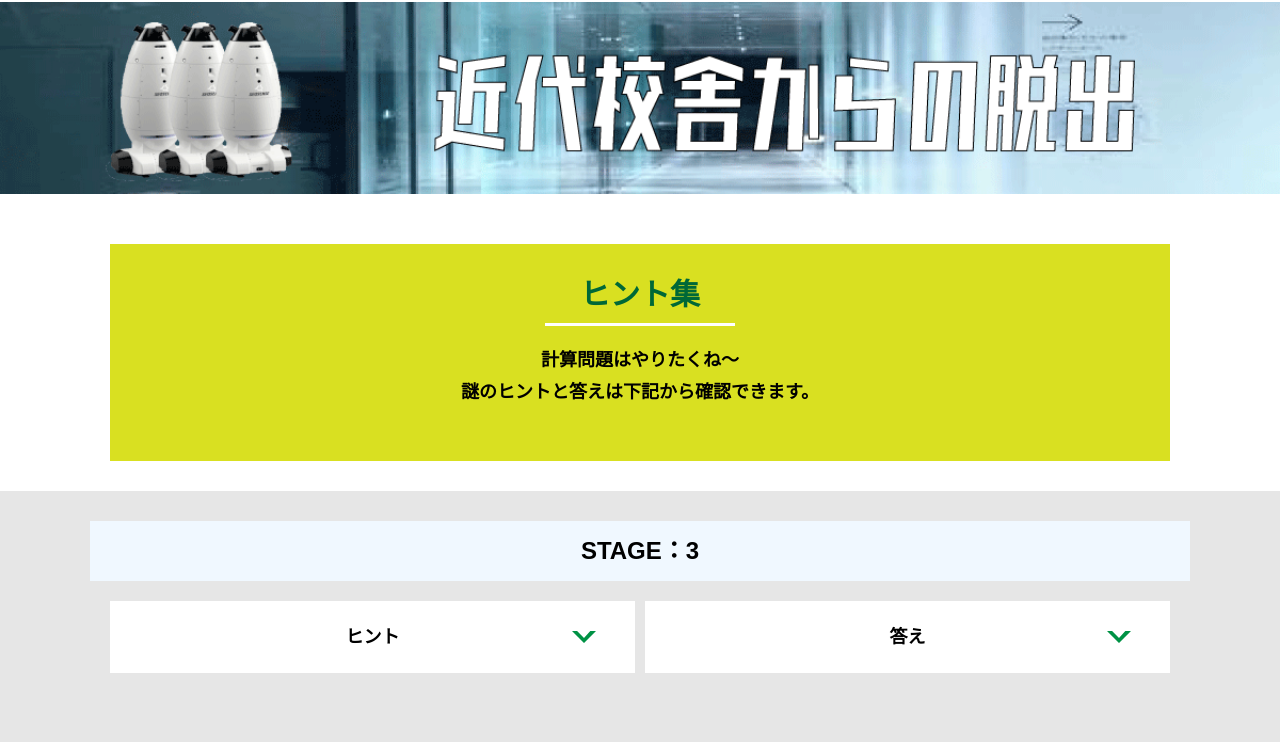
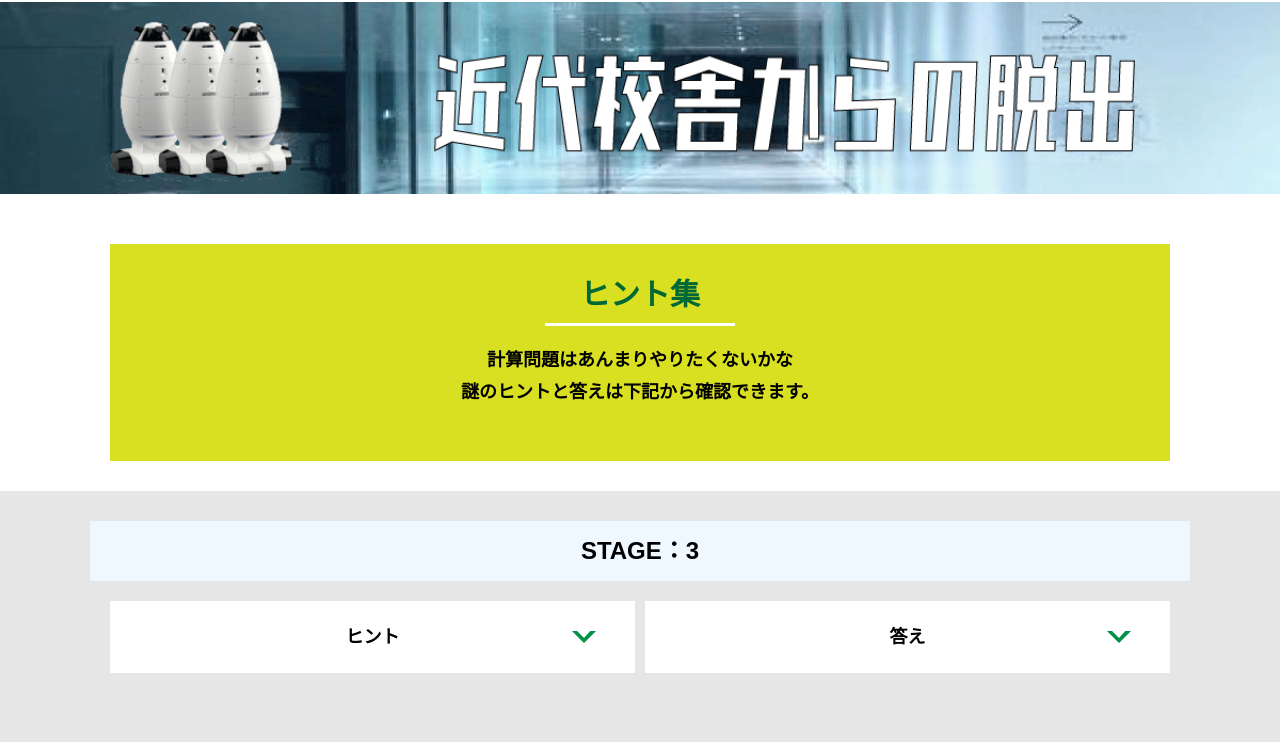
Before and after one commit to SakuraiAtsuki/--Tachikawa-16-0923, a plain HTML site: page hint3.html in a window 1280 px wide. Shown: the part 58-800 px from the top of the page. Drawn offline with Linux system fonts and the light colour scheme.

Commit message:
Update hint3.html

```diff
--- a/hint3.html
+++ b/hint3.html
@@ -29,7 +29,7 @@
       <div class="container">
         <div class="box bg-color--subcolor">
           <h2 class="section-title--border">ヒント集</h2>
-          <p class="text-center">計算問題はやりたくね〜<br>
+          <p class="text-center">計算問題はあんまりやりたくないかな<br>
             謎のヒントと答えは下記から確認できます。</p>
         </div>
       </div>
```
